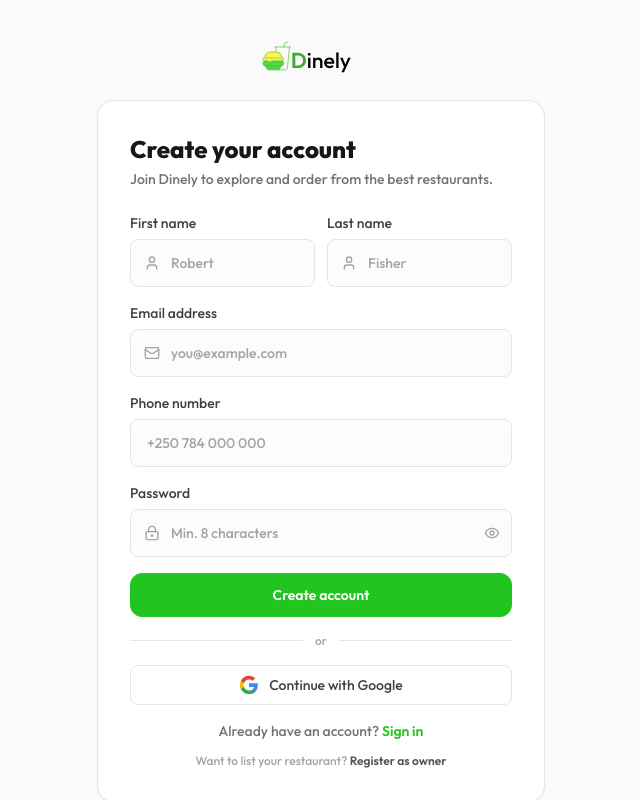
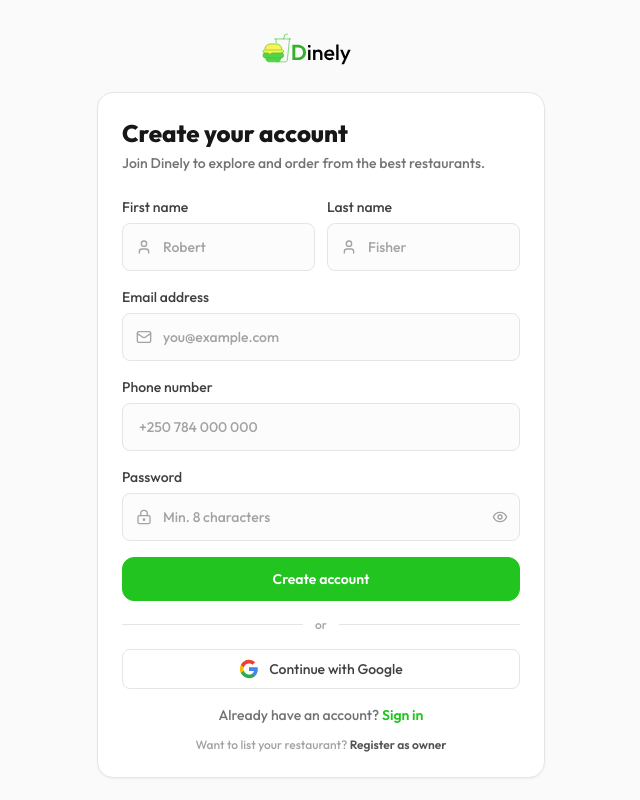
Before and after one commit to Honore-models/Dinely, a Next.js app: page /register-customer in a window 1280 px wide. Shown: the whole page, without its empty margins (319-959 px from the left). Built offline with nearby package versions, Linux system fonts and the light colour scheme; no server answers.

Commit message:
refactor

```diff
--- a/src/app/(auth)/register-customer/page.tsx
+++ b/src/app/(auth)/register-customer/page.tsx
@@ -29,7 +29,7 @@
   };
 
   return (
-    <div className="flex min-h-screen items-start justify-center bg-neutral-50 px-4 pt-10 pb-12 dark:bg-neutral-950">
+    <div className="flex min-h-screen items-start justify-center bg-neutral-50 px-4 pt-8 pb-16 dark:bg-neutral-950">
       <div className="w-full max-w-md">
         <div className="mb-5 flex justify-center">
           <Link href="/">
@@ -37,7 +37,7 @@
           </Link>
         </div>
 
-        <div className="rounded-2xl border border-neutral-200 bg-white p-8 shadow-sm dark:border-neutral-800 dark:bg-neutral-900">
+        <div className="rounded-2xl border border-neutral-200 bg-white p-6 shadow-sm dark:border-neutral-800 dark:bg-neutral-900">
           <h1 className="text-2xl font-extrabold text-neutral-900 dark:text-white">
             Create your account
           </h1>
```
